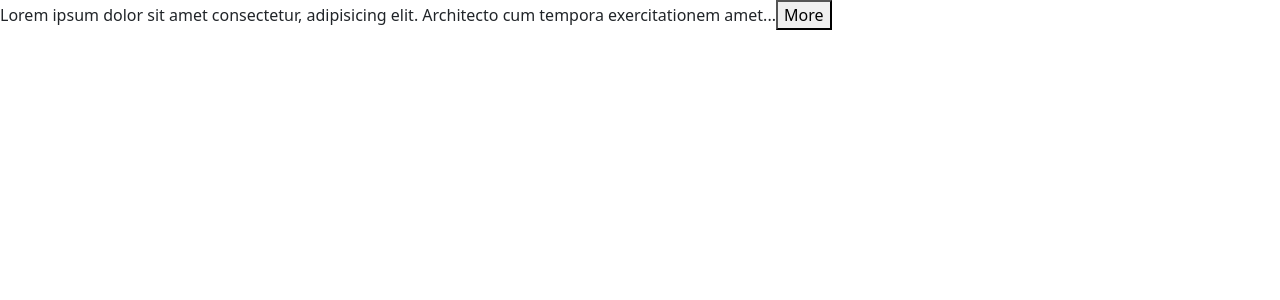
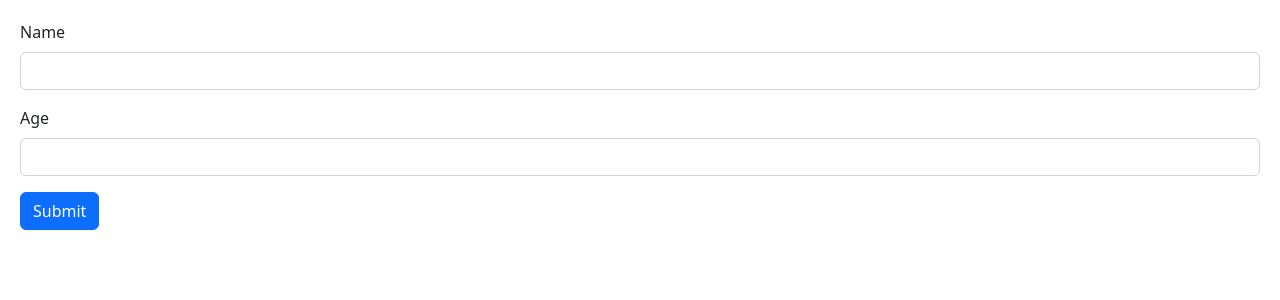
Before and after one commit to Akshay-Jhijhautia/Learning_React, a React (Vite) app: page / in a window 1280 px wide. Shown: the top 300 px of the page. Built offline with nearby package versions, Linux system fonts and the light colour scheme.

Commit message:
added form with useRef

```diff
--- a/src/App.tsx
+++ b/src/App.tsx
@@ -6,7 +6,7 @@
 import Cart from "./Components/Cart";
 import Navbar from "./Components/Navbar";
 import ExpandableText from "./Components/ExpandableText";
-
+import Form from "./Components/Form";
 import { useState } from "react";
 
 // function App() {
@@ -202,22 +202,30 @@
 //   );
 // }
 
+// function App() {
+//   return (
+//     <div>
+//       <ExpandableText maxLength={100}>
+//         Lorem ipsum dolor sit amet consectetur, adipisicing elit. Architecto cum
+//         tempora exercitationem amet cumque veritatis atque, laborum natus
+//         aperiam quo quisquam consequuntur illum nobis labore nostrum, itaque,
+//         alias possimus est nesciunt deleniti. Facilis veritatis magni, itaque
+//         ullam omnis provident obcaecati quas numquam eligendi incidunt aliquam
+//         repellendus eum in odit adipisci corporis magnam inventore blanditiis
+//         debitis nihil, quod soluta vero optio. Dolorem quam perferendis placeat?
+//         Consequatur eius officiis aliquam molestias, molestiae, qui iste aliquid
+//         recusandae iusto eveniet dignissimos odit ratione atque itaque veniam
+//         non ipsam est vel repellendus fugiat. Numquam vel omnis adipisci
+//         distinctio porro non atque tempore quis aperiam accusantium!...
+//       </ExpandableText>
+//     </div>
+//   );
+// }
+
 function App() {
   return (
     <div>
-      <ExpandableText maxLength={100}>
-        Lorem ipsum dolor sit amet consectetur, adipisicing elit. Architecto cum
-        tempora exercitationem amet cumque veritatis atque, laborum natus
-        aperiam quo quisquam consequuntur illum nobis labore nostrum, itaque,
-        alias possimus est nesciunt deleniti. Facilis veritatis magni, itaque
-        ullam omnis provident obcaecati quas numquam eligendi incidunt aliquam
-        repellendus eum in odit adipisci corporis magnam inventore blanditiis
-        debitis nihil, quod soluta vero optio. Dolorem quam perferendis placeat?
-        Consequatur eius officiis aliquam molestias, molestiae, qui iste aliquid
-        recusandae iusto eveniet dignissimos odit ratione atque itaque veniam
-        non ipsam est vel repellendus fugiat. Numquam vel omnis adipisci
-        distinctio porro non atque tempore quis aperiam accusantium!...
-      </ExpandableText>
+      <Form />
     </div>
   );
 }
--- /dev/null
+++ b/src/Components/Form.tsx
@@ -0,0 +1,38 @@
+import React, { FormEvent, useRef } from "react";
+
+const Form = () => {
+  //   const nameRef = useRef<HTMLInputElement>(null);
+  //   const ageRef = useRef<HTMLInputElement>(null);
+  //   const person = { name: "", age: 0 };
+  const handleSubmit = (event: FormEvent) => {
+    event.preventDefault();
+    // if (nameRef.current != null) {
+    //   person.name = nameRef.current.value;
+    // }
+    // if (ageRef.current != null) {
+    //   person.age = parseInt(ageRef.current.value);
+    // }
+    // console.log(person);
+  };
+  return (
+    <form onSubmit={handleSubmit}>
+      <div className="mb-3">
+        <label htmlFor="name" className="form-label">
+          Name
+        </label>
+        <input id="name" type="text" className="form-control" />
+      </div>
+      <div className="mb-3">
+        <label htmlFor="age" className="form-label">
+          Age
+        </label>
+        <input id="age" type="number" className="form-control" />
+      </div>
+      <button className="btn btn-primary" type="submit">
+        Submit
+      </button>
+    </form>
+  );
+};
+
+export default Form;
--- /dev/null
+++ b/src/index.css
@@ -0,0 +1,3 @@
+body {
+  margin: 20px;
+}
--- a/src/main.tsx
+++ b/src/main.tsx
@@ -2,7 +2,7 @@
 import ReactDOM from "react-dom/client";
 import App from "./App";
 import "bootstrap/dist/css/bootstrap.css";
-//import "./index.css";
+import "./index.css";
 
 ReactDOM.createRoot(document.getElementById("root") as HTMLElement).render(
   <React.StrictMode>
```
